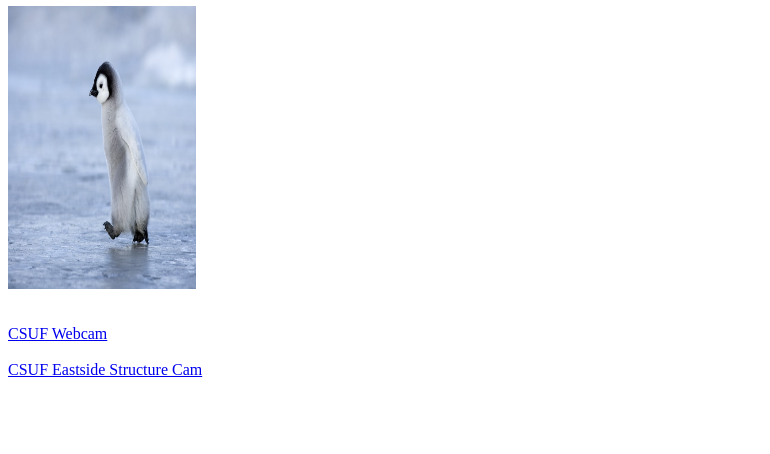
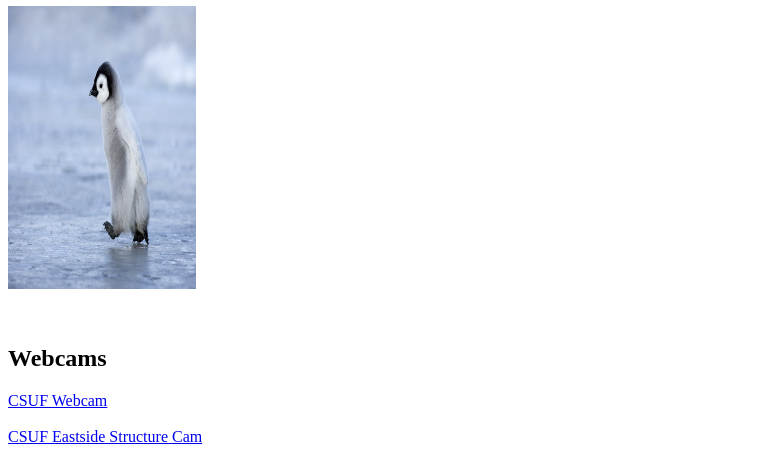
Before and after one commit to nicholascsuf/349exercise1, a plain HTML site: page index.html in a window 1280 px wide. Shown: the part 438-892 px from the top of the page, without its empty margins (0-770 px from the left). Before the commit the page ends 825 px from the top, so only its background shows below. Drawn offline with Linux system fonts and the light colour scheme.

Commit message:
Update index.html

```diff
--- a/index.html
+++ b/index.html
@@ -37,6 +37,7 @@ best practices (Strong and Emphasized)</em></strong>.
 <br>
 
 <! Hyperlinks >
+<h2> Webcams</h2>
 
 <a href="http://www.fullerton.edu/campuscams/">CSUF Webcam</a>
 <br>
```
